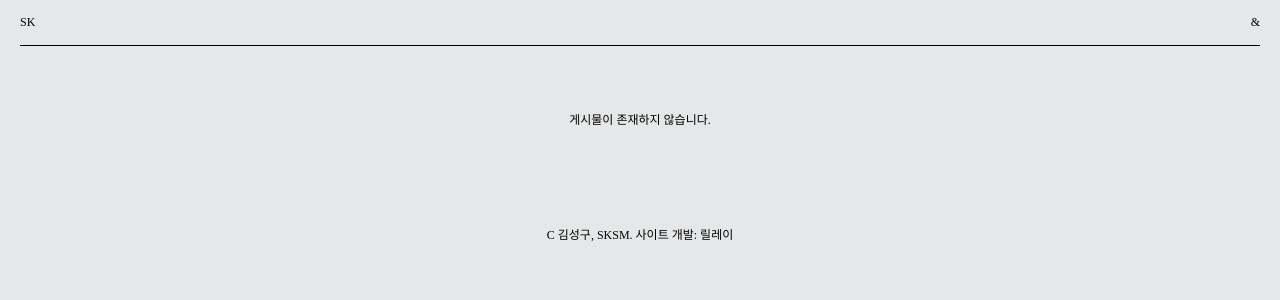
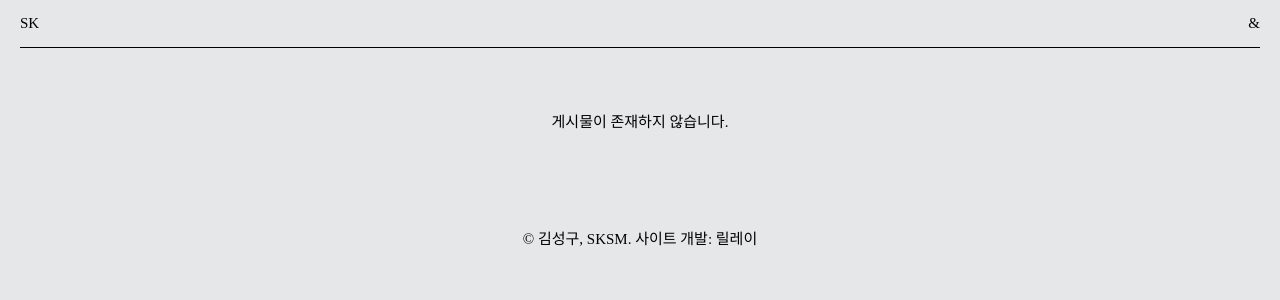
Before and after one commit to RelayHD/SKSM, a Django app: page /search/ in a window 1280 px wide. Shown: the top 300 px of the page. Run offline with Django 3.2, Linux system fonts and the light colour scheme; data comes from the database, SQL or seed files in the repository; some web fonts are replaced.

Commit message:
css html 수정

```diff
--- a/main/static/style.css
+++ b/main/static/style.css
@@ -64,7 +64,7 @@
 body{
     background-color: #e6e7e8;
     font-family:'Pretendard';
-    font-size: 12px;
+    font-size: 15px;
     margin:0;
     padding:0;
 }
@@ -102,7 +102,7 @@ nav{
 .nav_menu{
     text-decoration: none;
     color:black;
-    margin:5px 0px;
+    margin:7px 0px;
     display:block;
     width:100%;
 }
@@ -151,7 +151,7 @@ margin: 90px 0px;
 }
 
 .txt_title{
-    font-size:12px;
+    font-size:15px;
     margin:30px;
 }
 .txt_row{
@@ -164,8 +164,8 @@ margin: 90px 0px;
     column-gap: 2rem;
 }
 .txt_row div{
-    font-size:12px;
-    line-height:18px;
+    font-size:15px;
+    line-height:22px;
     text-align: left;
     /* white-space:pre; */
 
@@ -185,21 +185,20 @@ margin: 90px 0px;
     right: 0px;
 }
 .form-inline.my-2.my-lg-0{
-    height:30px;
+    height:33px;
     width:50%;
     padding:0px;
     position:relative;
 }
 .search_form{
-    display:block;
-    background-color:transparent;
-    outline:none;
-    border:none;
-    background-color:white;
-    border-radius:20px;
-    padding:8px 20px;
-    font-size:12px;
-    width:calc(100% - 28px);
+    display: block;
+    outline: none;
+    border: none;
+    background-color: white;
+    border-radius: 20px;
+    padding: 8px 20px;
+    font-size: 15px;
+    width: calc(100% - 35px);
     box-sizing: border-box;
 }
 .btn{
--- a/main/templates/main/index.html
+++ b/main/templates/main/index.html
@@ -58,7 +58,7 @@
         {% else %}
         <div class="btn_none"></div>
         {% endif %}
-        <div class="credit">C 김성구, SKSM. 사이트 개발: 릴레이</div>
+        <div class="credit">© 김성구, SKSM. 사이트 개발: 릴레이</div>
 
         {% if posts.has_next %}
         <a href="?page={{posts.next_page_number}}"><div class="btn_next"></div>
```
